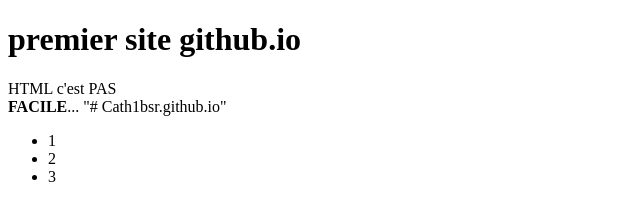
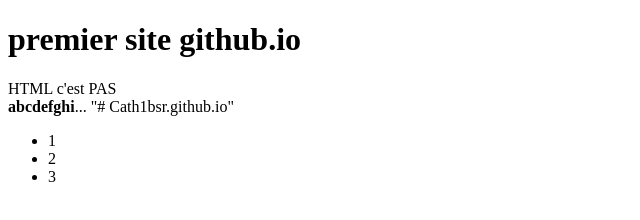
Before and after one commit to Cath1bsr/Cath1bsr.github.io, a plain HTML site: page index.html in a window 1280 px wide. Shown: the full height of the page, 0-640 px from the left. Drawn offline with Linux system fonts and the light colour scheme.

Commit message:
modif html

```diff
--- a/index.html
+++ b/index.html
@@ -11,7 +11,7 @@
 <body>
     <h1> premier site github.io </h1>
 
-    <p> HTML c'est PAS</br> <b>FACILE</b>...  "# Cath1bsr.github.io" </p>
+    <p> HTML c'est PAS</br> <b>abcdefghi</b>...  "# Cath1bsr.github.io" </p>
 
     <ul>
         <li>1</li>
```
